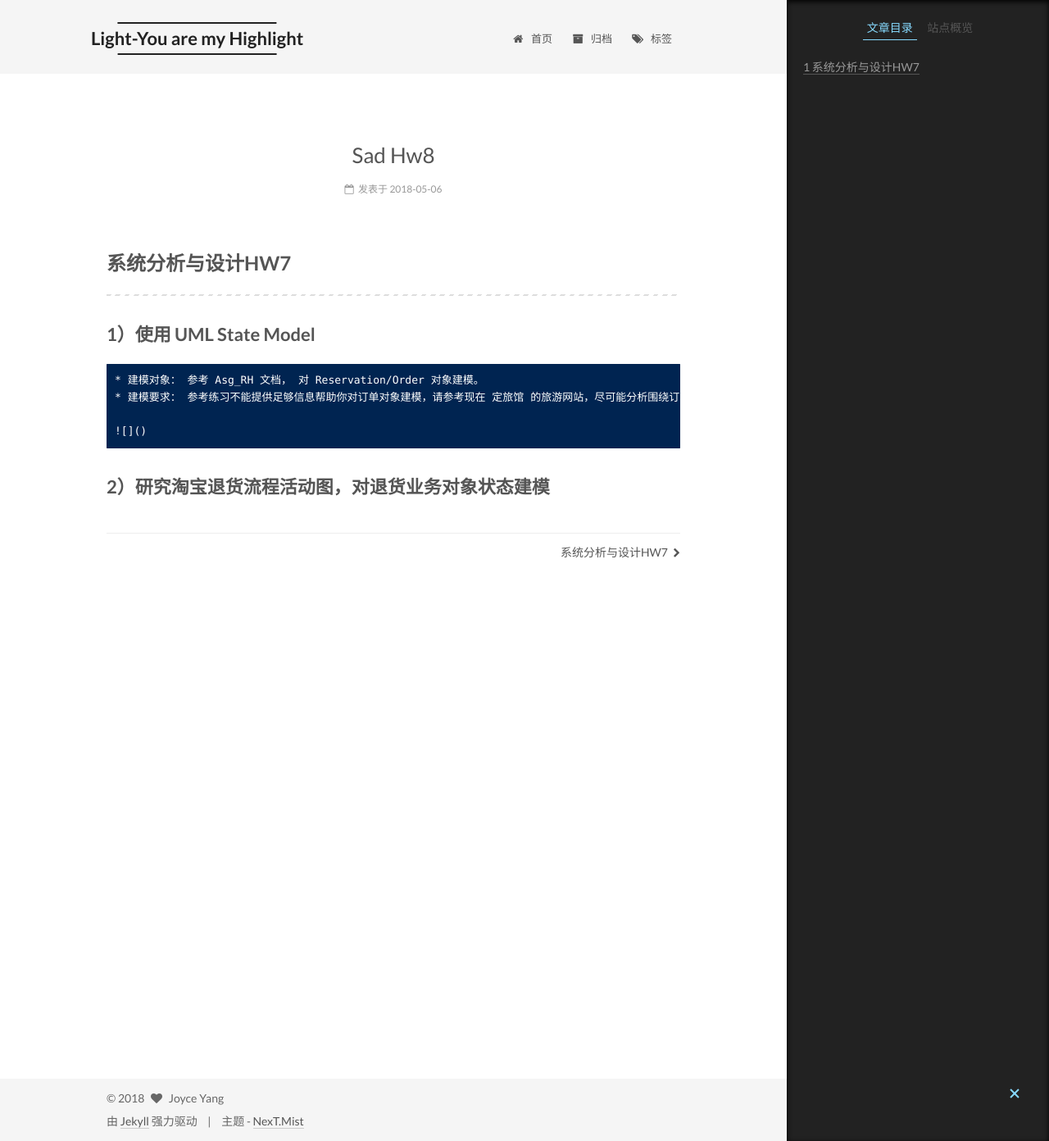
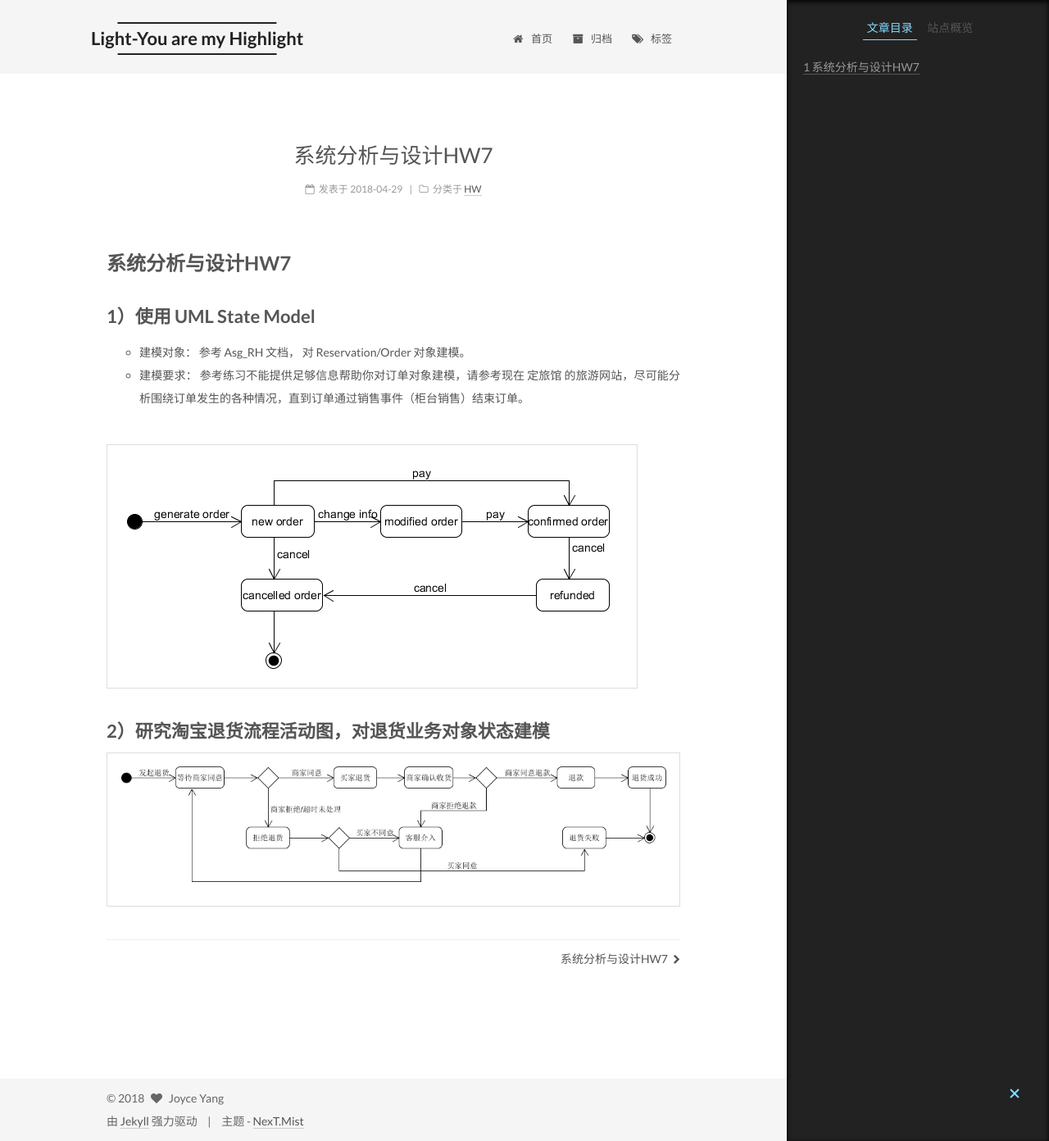
Before and after one commit to joyceyj/joyceyj.github.io, a Jekyll site: the page built from _posts/2018-05-06-SAD-HW8.md, in a window 1280 px wide and 1392 px high. Shown: the whole window at 82% size. Built offline with Jekyll 4.4.1, drawn with Linux system fonts in a browser that asks for light colours.

Commit message:
Update 2018-05-06-SAD-HW8.md

```diff
--- a/_posts/2018-05-06-SAD-HW8.md
+++ b/_posts/2018-05-06-SAD-HW8.md
@@ -1,11 +1,17 @@
+---
+layout: post
+title: 系统分析与设计HW7
+date: 2018-04-29
+categories: HW
+---
 # 系统分析与设计HW7
 
----
+## 1）使用 UML State Model
+   * 建模对象： 参考 Asg_RH 文档， 对 Reservation/Order 对象建模。
+   * 建模要求： 参考练习不能提供足够信息帮助你对订单对象建模，请参考现在 定旅馆 的旅游网站，尽可能分析围绕订单发生的各种情况，直到订单通过销售事件（柜台销售）结束订单。
 
-## 1）使用 UML State Model
-    * 建模对象： 参考 Asg_RH 文档， 对 Reservation/Order 对象建模。
-    * 建模要求： 参考练习不能提供足够信息帮助你对订单对象建模，请参考现在 定旅馆 的旅游网站，尽可能分析围绕订单发生的各种情况，直到订单通过销售事件（柜台销售）结束订单。
-
-    ![]()
+    ![](/image/HW8_task1.png)
 
 ## 2）研究淘宝退货流程活动图，对退货业务对象状态建模
+
+   ![](/image/HW8_task2.png)
```
